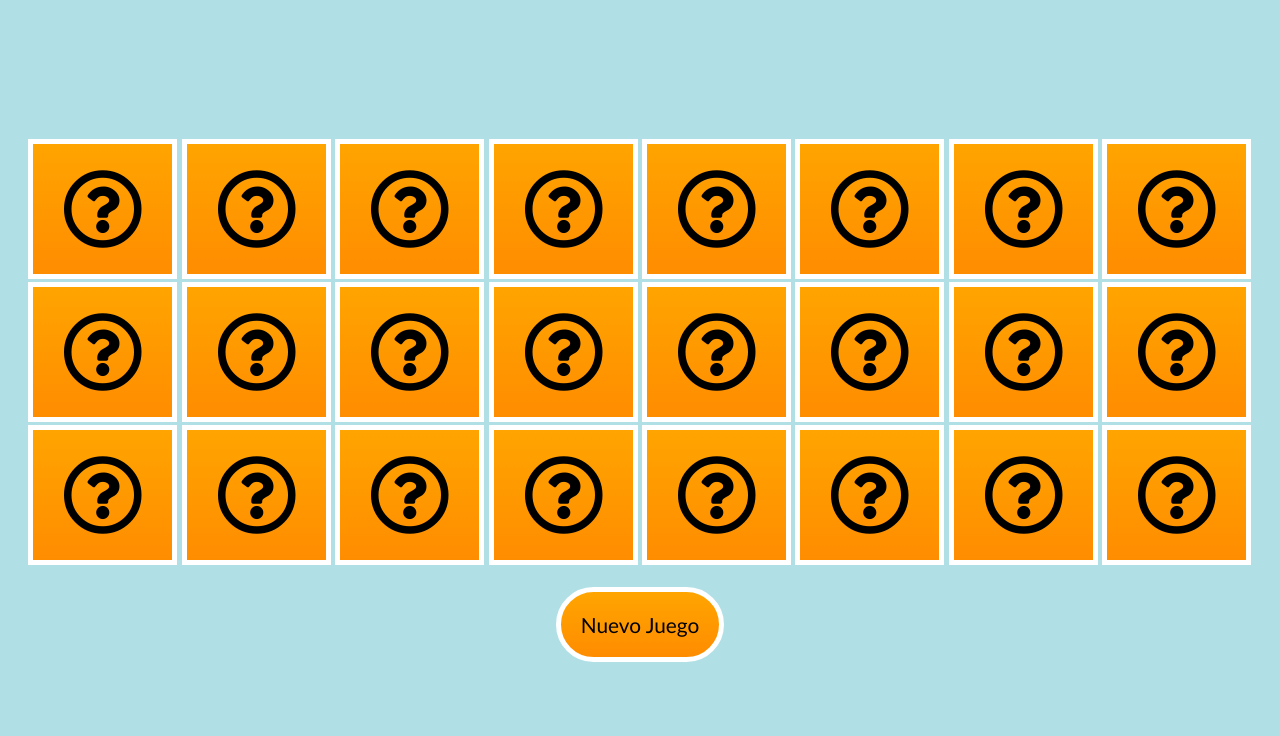
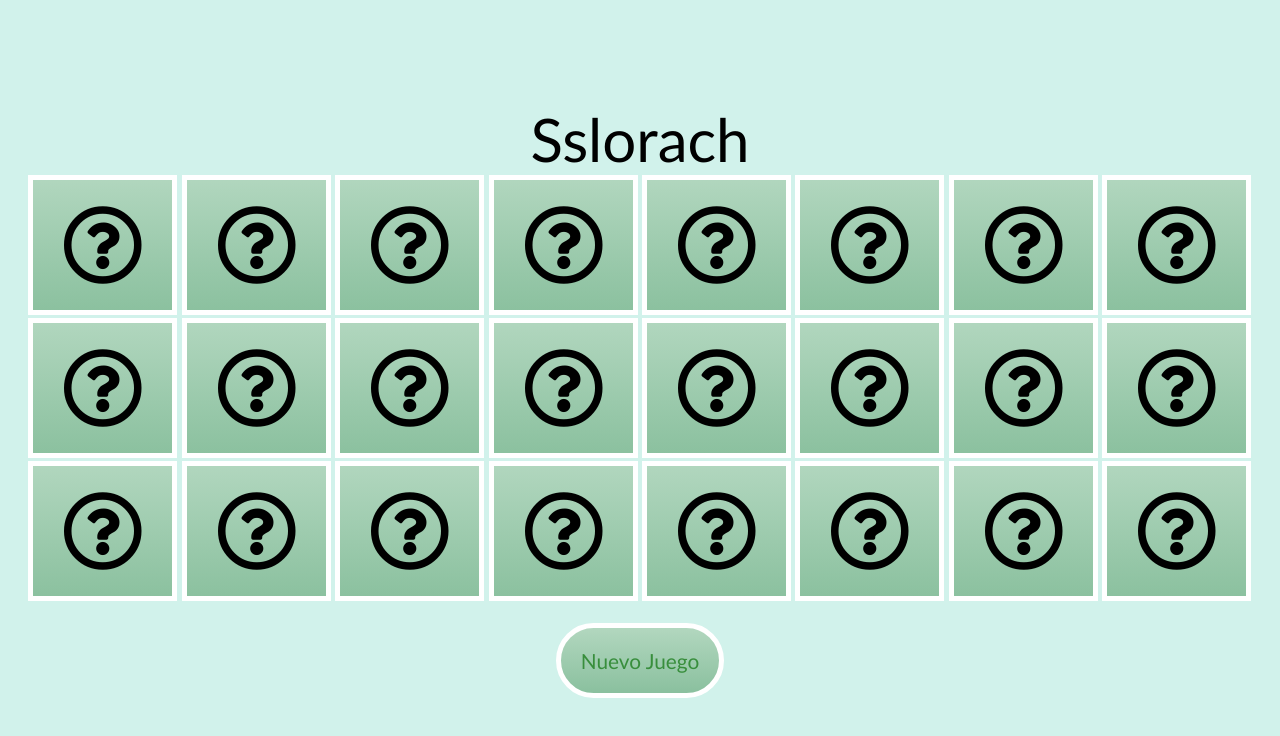
Before and after one commit to AdolfoAriel/memorama, a plain HTML site: page index.html in a window 1280 px wide. Drawn offline with Linux system fonts and the light colour scheme.

Commit message:
le puse mi nombre

```diff
--- a/index.html
+++ b/index.html
@@ -9,12 +9,16 @@
 <body>
     <body>
 
-        <!-- CSS -->
-        <!-- efectos visuales -->
+  <div class="myName">
+    Sslorach
+</div>
       <style>
         :root {
           --w: calc(70vw / 6);
           --h: calc(70vh / 4);
+        }
+        .myName{
+            font-size: 60px;
         }
 
         * {
@@ -25,7 +29,7 @@
           padding: 0;
           margin: 0;
           -webkit-perspective: 1000;
-                background: powderblue;
+          background: #d1f2eb; /* Light pastel green */
           min-height: 100vh;
           display: flex;
           flex-direction: column;
@@ -65,21 +69,22 @@
         }
 
         .trasera {
-                background-color: lightcyan;
+          background-color: #c2e0f0; /* Light pastel blue */
           transform: rotateY(180deg);
         }
 
         .superior {
-                background: linear-gradient(orange, darkorange);
+          background: linear-gradient(#b2d7bf, #8ac09e); /* Light pastel green gradient */
         }
 
         .nuevo-juego {
           cursor: pointer;
-                background: linear-gradient(orange, darkorange);
+          background: linear-gradient(#b2d7bf, #8ac09e); /* Light pastel green gradient */
           padding: 20px;
           border-radius: 50px;
           border: white 5px solid;
           font-size: 130%;
+          color: #388e3c; /* Darker green for text */
         }
 
         @keyframes iniciar {
@@ -96,11 +101,7 @@
         }
       </style>
 
-        <!-- HTML -->
-        <!-- estructura visual -->
-
-        <div id="tablero">
-        </div>
+      <div id="tablero"></div>
 
       <br>
 
@@ -108,14 +109,12 @@
         Nuevo Juego
       </div>
 
-        <!-- JS -->
-        <!-- parte lógica -->
       <script>
-
         let iconos = []
         let selecciones = []
 
         generarTablero()
+
 
             function cargarIconos() {
                 iconos = [
```
Lines whose indentation alone changed are shown as unchanged.
